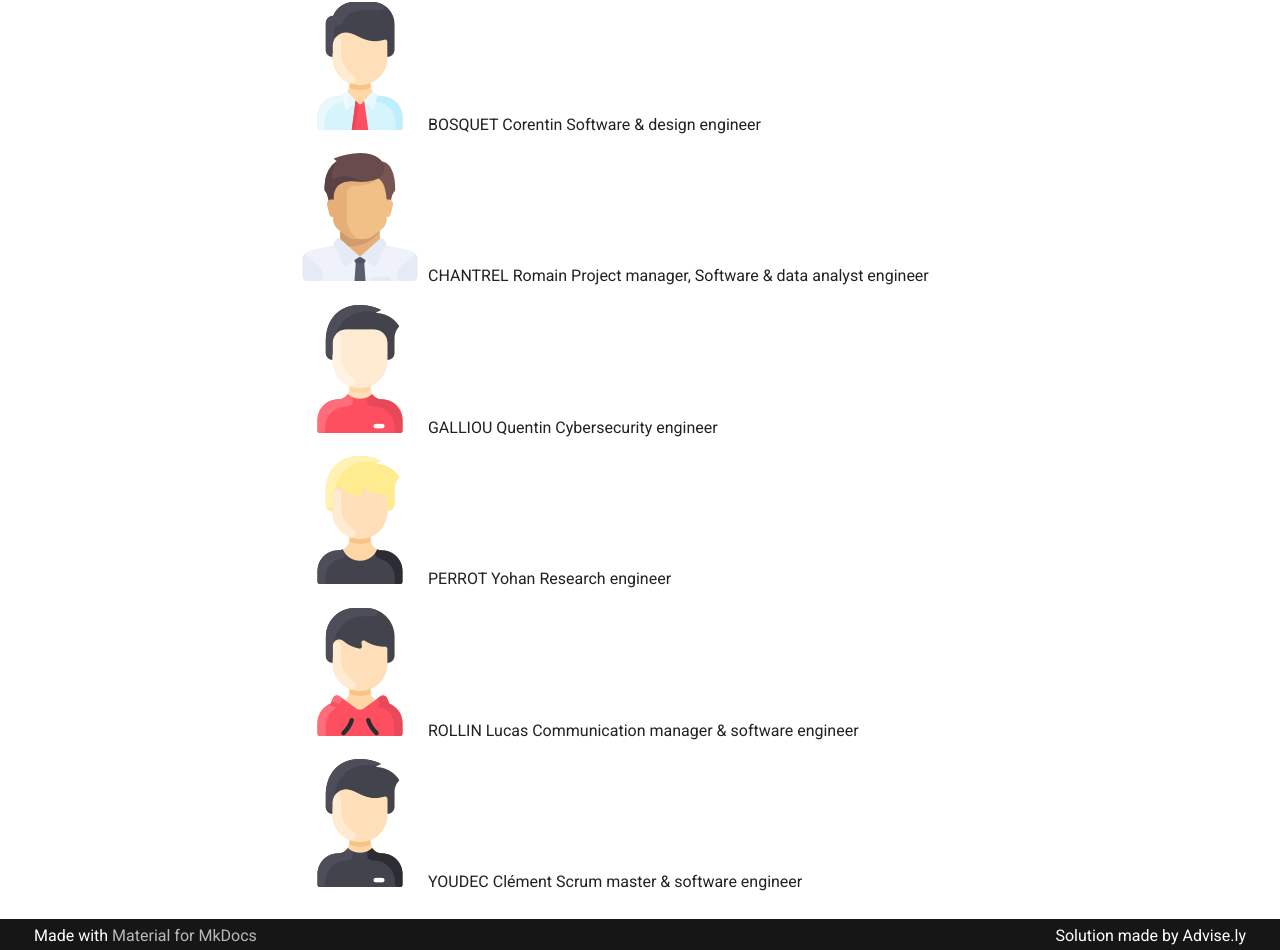
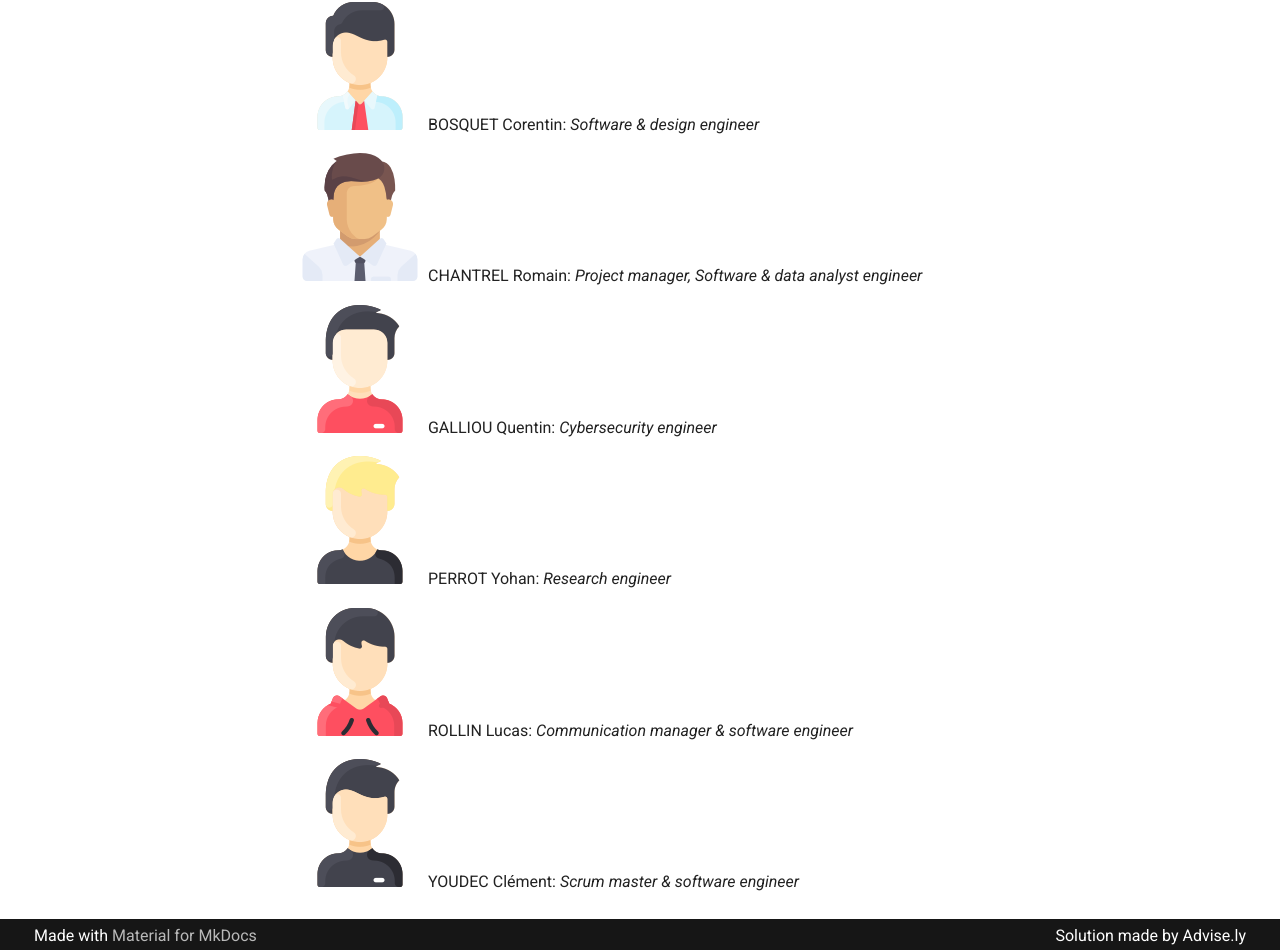
Before and after one commit to RomainCtl/RecoFinement, an MkDocs documentation site: the page built from docs/about.md, in a window 1280 px wide and 1400 px high, scrolled down 620 px. Shown: the part 447-1397 px from the top of the window. Built offline with MkDocs 1.6.1 and Material for MkDocs 9.7.7, drawn with Linux system fonts in a browser that asks for light colours; comment, search, counter and statistics services are not loaded.

Commit message:
correct some ...

```diff
--- a/docs/about.md
+++ b/docs/about.md
@@ -22,25 +22,25 @@ Our company is based at ENSSAT in Lannion (22), more precisely in the business i
 ## Our team
 
 ![Corentin](assets/images/corentin.png)
-BOSQUET Corentin
-    Software & design engineer
+BOSQUET Corentin:
+    *Software & design engineer*
 
 ![Romain](assets/images/romain.png)
-CHANTREL Romain
-    Project manager, Software & data analyst engineer
+CHANTREL Romain:
+    *Project manager, Software & data analyst engineer*
 
 ![Quentin](assets/images/quentin.png)
-GALLIOU Quentin
-    Cybersecurity engineer
+GALLIOU Quentin:
+    *Cybersecurity engineer*
 
 ![Yohan](assets/images/yohan.png)
-PERROT Yohan
-    Research engineer
+PERROT Yohan:
+    *Research engineer*
 
 ![Lucas](assets/images/lucas.png)
-ROLLIN Lucas
-    Communication manager & software engineer
+ROLLIN Lucas:
+    *Communication manager & software engineer*
 
 ![Clément](assets/images/clement.png)
-YOUDEC Clément
-    Scrum master & software engineer
+YOUDEC Clément:
+    *Scrum master & software engineer*
```
Also changed, not shown: docs/developers/database.md (+2 -2 lines), docs/developers/external_services/tmdb.md (+0 -2 lines).
